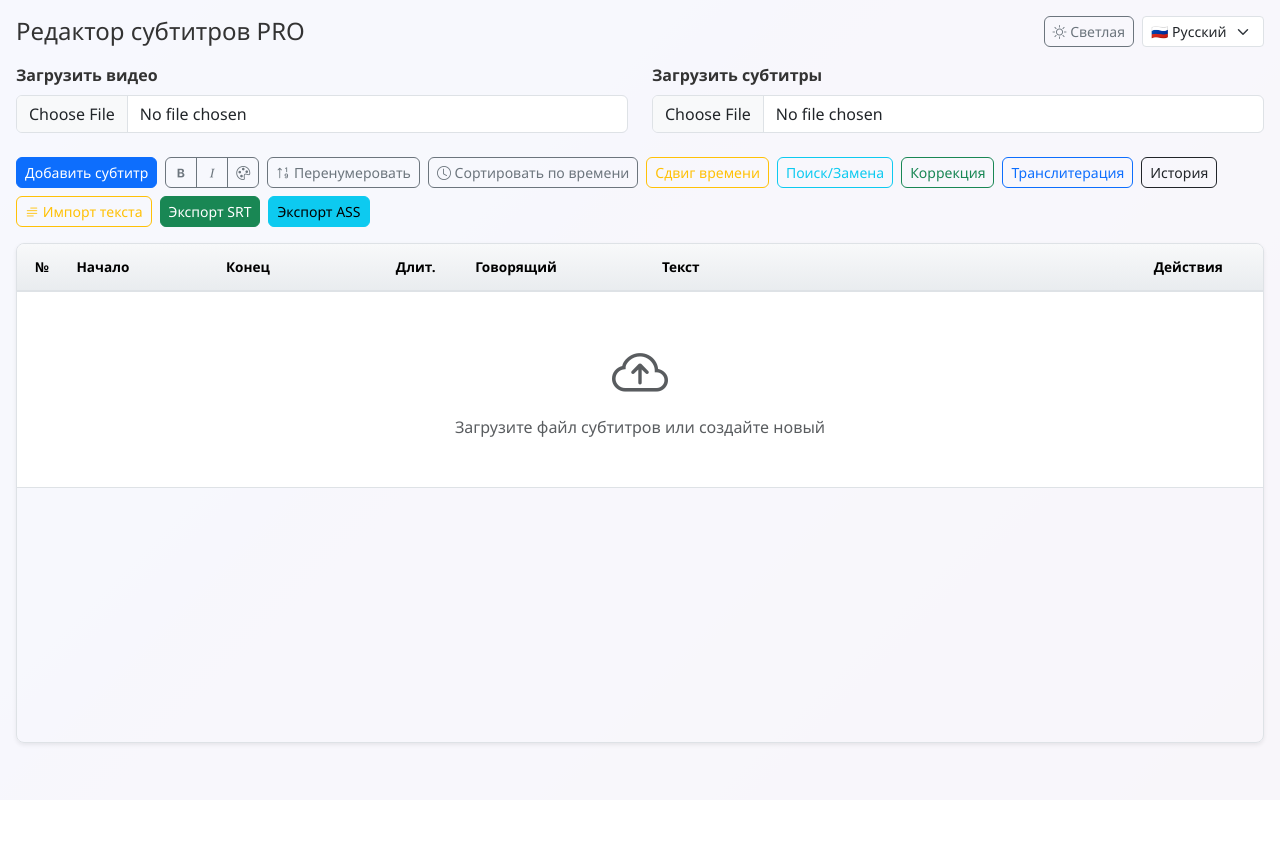
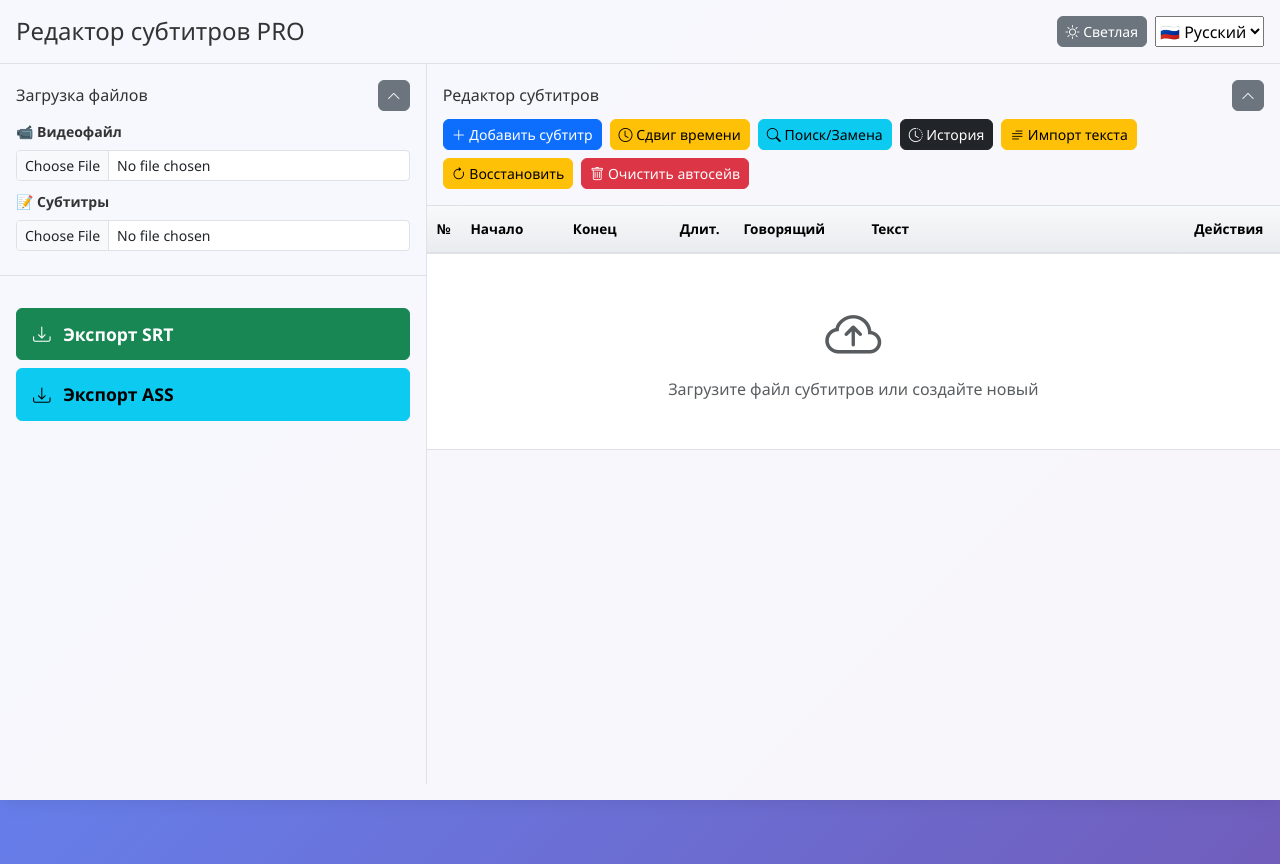
Before and after one commit to sumer1hp/anime.io, a plain HTML site: page index.html in a window 1280 px wide. Before the commit the page ends 800 px from the top, so only its background shows below. Drawn offline with nearby package versions, Linux system fonts and the light colour scheme.

Commit message:
Add files via upload

```diff
--- a/index.html
+++ b/index.html
@@ -1,24 +1,36 @@
 <!DOCTYPE html>
 <html lang="ru">
   <head>
-  <meta charset="UTF-8">
-  <meta name="viewport" content="width=device-width, initial-scale=1">
+    <meta charset="UTF-8" />
+    <meta name="viewport" content="width=device-width, initial-scale=1" />
     <title data-i18n="appTitle">🎬 Редактор субтитров PRO</title>
-  <link rel="icon" href="/favicon.ico" type="image/x-icon">
-  <link href="https://cdn.jsdelivr.net/npm/bootstrap@5.3.3/dist/css/bootstrap.min.css" rel="stylesheet">
-  <link rel="stylesheet" href="https://cdn.jsdelivr.net/npm/bootstrap-icons@1.11.3/font/bootstrap-icons.min.css">
-  <link rel="stylesheet" href="css/style.css">
-  <link rel="stylesheet" href="css/themes.css">
+    <link rel="icon" href="/favicon.ico" type="image/x-icon" />
+    <link
+      href="https://cdn.jsdelivr.net/npm/bootstrap@5.3.3/dist/css/bootstrap.min.css"
+      rel="stylesheet"
+    />
+    <link
+      rel="stylesheet"
+      href="https://cdn.jsdelivr.net/npm/bootstrap-icons@1.11.3/font/bootstrap-icons.min.css"
+    />
+    <link rel="stylesheet" href="css/style.css" />
+    <link rel="stylesheet" href="css/themes.css" />
+    <link rel="stylesheet" href="modules/formatting.css" />
   </head>
   <body data-theme="light">
-
     <!-- Модальные окна -->
     <div class="modal fade" id="searchReplaceModal" tabindex="-1">
       <div class="modal-dialog modal-lg">
         <div class="modal-content">
           <div class="modal-header">
-        <h5 class="modal-title" data-i18n="searchReplace">Поиск и замена</h5>
-        <button type="button" class="btn-close" data-bs-dismiss="modal"></button>
+            <h5 class="modal-title" data-i18n="searchReplace">
+              Поиск и замена
+            </h5>
+            <button
+              type="button"
+              class="btn-close"
+              data-bs-dismiss="modal"
+            ></button>
           </div>
           <div class="modal-body">
             <!-- Содержимое будет в search-replace.js -->
@@ -31,8 +43,14 @@
       <div class="modal-dialog">
         <div class="modal-content">
           <div class="modal-header">
-        <h5 class="modal-title" data-i18n="timeShift">Сдвиг временных меток</h5>
-        <button type="button" class="btn-close" data-bs-dismiss="modal"></button>
+            <h5 class="modal-title" data-i18n="timeShift">
+              Сдвиг временных меток
+            </h5>
+            <button
+              type="button"
+              class="btn-close"
+              data-bs-dismiss="modal"
+            ></button>
           </div>
           <div class="modal-body">
             <!-- Содержимое будет в time-tools.js -->
@@ -46,41 +64,81 @@
         <div class="modal-content">
           <div class="modal-header">
             <h5 class="modal-title">Импорт текста</h5>
-        <button type="button" class="btn-close" data-bs-dismiss="modal"></button>
+            <button
+              type="button"
+              class="btn-close"
+              data-bs-dismiss="modal"
+            ></button>
           </div>
           <div class="modal-body">
             <div class="mb-3">
-          <label class="form-label">Введите текст (каждая строка - отдельный субтитр):</label>
-          <textarea id="importTextArea" class="form-control" rows="10" placeholder="Первая фраза&#10;Вторая фраза&#10;Третья фраза"></textarea>
+              <label class="form-label"
+                >Введите текст (каждая строка - отдельный субтитр):</label
+              >
+              <textarea
+                id="importTextArea"
+                class="form-control"
+                rows="10"
+                placeholder="Первая фраза&#10;Вторая фраза&#10;Третья фраза"
+              ></textarea>
             </div>
             <div class="row">
               <div class="col-md-6">
                 <label class="form-label">Начальное время (секунды):</label>
-            <input type="number" id="startTimeInput" class="form-control" value="0" min="0" step="1">
+                <input
+                  type="number"
+                  id="startTimeInput"
+                  class="form-control"
+                  value="0"
+                  min="0"
+                  step="1"
+                />
               </div>
               <div class="col-md-6">
-            <label class="form-label">Длительность каждого субтитра (секунды):</label>
-            <input type="number" id="durationInput" class="form-control" value="3" min="1" step="0.5">
+                <label class="form-label"
+                  >Длительность каждого субтитра (секунды):</label
+                >
+                <input
+                  type="number"
+                  id="durationInput"
+                  class="form-control"
+                  value="3"
+                  min="1"
+                  step="0.5"
+                />
               </div>
             </div>
           </div>
           <div class="modal-footer">
-        <button type="button" class="btn btn-secondary" data-bs-dismiss="modal">Отмена</button>
-        <button type="button" class="btn btn-primary" id="confirmImport">Импортировать</button>
+            <button
+              type="button"
+              class="btn btn-secondary"
+              data-bs-dismiss="modal"
+            >
+              Отмена
+            </button>
+            <button type="button" class="btn btn-primary" id="confirmImport">
+              Импортировать
+            </button>
           </div>
         </div>
       </div>
     </div>
 
-<div class="container-fluid px-3 py-3" style="max-width: 1800px;">
+    <div class="container-fluid h-100 p-0">
       <!-- Верхняя панель -->
-  <div class="d-flex justify-content-between align-items-center mb-3">
+      <div
+        class="d-flex justify-content-between align-items-center p-3 border-bottom"
+      >
         <h4 class="mb-0" data-i18n="appTitle">🎬 Редактор субтитров PRO</h4>
         <div class="d-flex gap-2">
-      <button class="btn btn-sm btn-outline-secondary" id="themeToggle">
+          <button class="btn btn-sm btn-secondary" id="themeToggle">
             <i class="bi bi-moon"></i> Тема
           </button>
-      <select class="form-select form-select-sm" id="languageSelect" style="width: auto;">
+          <select
+            id="languageSelect"
+            style="width: auto"
+          >
             <option value="ru">🇷🇺 Русский</option>
             <option value="en">🇺🇸 English</option>
             <option value="es">🇪🇸 Español</option>
@@ -88,40 +146,115 @@
         </div>
       </div>
 
-  <!-- Загрузка файлов -->
-  <div class="row mb-4">
-    <div class="col-md-6">
-      <label class="form-label fw-bold" data-i18n="loadVideo">📹 Видеофайл</label>
-      <input type="file" id="videoFile" class="form-control" accept="video/*">
+      <!-- Основной контент -->
+      <div class="row g-0 h-100">
+        <!-- Левая колонка - Видео -->
+        <div
+          class="col-md-4 d-flex flex-column border-end"
+          style="height: calc(100vh - 80px)"
+        >
+          <!-- Загрузка файлов (сворачиваемая панель) -->
+          <div class="p-3 border-bottom">
+            <div class="d-flex justify-content-between align-items-center mb-2">
+              <h6 class="mb-0">Загрузка файлов</h6>
+              <button
+                class="btn btn-sm btn-secondary"
+                type="button"
+                data-bs-toggle="collapse"
+                data-bs-target="#fileUploadPanel"
+              >
+                <i class="bi bi-chevron-up"></i>
+              </button>
             </div>
-    <div class="col-md-6">
-      <label class="form-label fw-bold" data-i18n="loadSubtitles">📝 Субтитры</label>
-      <input type="file" id="subtitleFile" class="form-control" accept=".srt,.ass,.vtt,.txt">
+            <div class="collapse show" id="fileUploadPanel">
+              <div class="mb-2">
+                <label class="form-label small fw-bold">📹 Видеофайл</label>
+                <input
+                  type="file"
+                  id="videoFile"
+                  class="form-control form-control-sm"
+                  accept="video/*"
+                />
+              </div>
+              <div class="mb-2">
+                <label class="form-label small fw-bold">📝 Субтитры</label>
+                <input
+                  type="file"
+                  id="subtitleFile"
+                  class="form-control form-control-sm"
+                  accept=".srt,.ass,.vtt,.txt"
+                />
+              </div>
             </div>
           </div>
 
-  <!-- Видеоплеер с улучшенным контролем -->
-  <div id="playerContainer" class="d-none rounded-3 overflow-hidden shadow-sm bg-black position-relative mb-4">
-    <video id="videoPlayer" controls width="100%"></video>
+          <!-- Видеоплеер -->
+          <div class="flex-grow-1 p-3">
+            <div
+              id="playerContainer"
+              class="d-none rounded-3 overflow-hidden shadow-sm bg-black position-relative"
+            >
+              <video id="videoPlayer" controls class="w-100 h-100">
+                Ваш браузер не поддерживает видео тег.
+              </video>
               <div id="subtitleOverlay" class="subtitle-overlay"></div>
+
+              <!-- Кнопка выхода из полноэкранного режима -->
+              <button
+                class="fullscreen-btn"
+                onclick="window.videoPlayer.toggleFullscreen()"
+                title="Выйти из полноэкранного режима (F или Esc)"
+              >
+                <i class="bi bi-fullscreen-exit"></i>
+              </button>
+
+              <div id="videoLoading" class="video-loading">
+                <div class="spinner-border text-light" role="status">
+                  <span class="visually-hidden">Загрузка...</span>
+                </div>
+                <div class="mt-2 text-light">Загрузка видео...</div>
+              </div>
 
               <!-- Улучшенная панель управления -->
               <div class="video-controls">
                 <div class="d-flex justify-content-between align-items-center">
                   <div class="d-flex gap-2">
-          <button class="btn btn-sm btn-outline-light" onclick="videoSeek(-5)" title="Назад 5с (←)">
+                    <button
+                      class="btn btn-sm btn-light"
+                      onclick="videoSeek(-5)"
+                      title="Назад 5с (←)"
+                    >
                       <i class="bi bi-skip-backward"></i> 5с
                     </button>
-          <button class="btn btn-sm btn-outline-light" onclick="videoSeek(5)" title="Вперед 5с (→)">
+                    <button
+                      class="btn btn-sm btn-light"
+                      onclick="videoSeek(5)"
+                      title="Вперед 5с (→)"
+                    >
                       5с <i class="bi bi-skip-forward"></i>
                     </button>
-          <button class="btn btn-sm btn-outline-light" onclick="addBookmark()" title="Добавить закладку (B)">
+                    <button
+                      class="btn btn-sm btn-light"
+                      onclick="addBookmark()"
+                      title="Добавить закладку (B)"
+                    >
                       <i class="bi bi-bookmark"></i>
+                    </button>
+                    <button
+                      class="btn btn-sm btn-light"
+                      onclick="window.videoPlayer.toggleFullscreen()"
+                      title="Полноэкранный режим (F)"
+                    >
+                      <i class="bi bi-arrows-fullscreen"></i>
                     </button>
                   </div>
 
                   <div class="d-flex gap-2 align-items-center text-white">
-          <select class="form-select form-select-sm" id="playbackRate" style="width: auto;">
+                    <select
+                      class="form-select form-select-sm"
+                      id="playbackRate"
+                      style="width: auto"
+                    >
                       <option value="0.5">0.5x</option>
                       <option value="0.75">0.75x</option>
                       <option value="1" selected>1x</option>
@@ -129,7 +262,8 @@
                       <option value="1.5">1.5x</option>
                       <option value="2">2x</option>
                     </select>
-          <span id="currentTime">00:00:00</span> / <span id="duration">00:00:00</span>
+                    <span id="currentTime">00:00</span> /
+                    <span id="duration">00:00</span>
                   </div>
                 </div>
 
@@ -139,129 +273,159 @@
                 </div>
               </div>
             </div>
+            <!-- Кнопки экспорта под видео -->
+            <div class="mt-3 d-grid gap-2">
+              <button id="exportSrt" class="btn btn-success btn-lg">
+                <i class="bi bi-download me-2"></i> Экспорт SRT
+              </button>
+              <button id="exportAss" class="btn btn-info btn-lg">
+                <i class="bi bi-download me-2"></i> Экспорт ASS
+              </button>
+            </div>
+          </div>
+        </div>
 
+        <!-- Правая колонка - Редактор субтитров -->
+        <div
+          class="col-md-8 d-flex flex-column"
+          style="height: calc(100vh - 80px)"
+        >
           <!-- Панель инструментов -->
-  <div class="d-flex flex-wrap gap-2 mb-3">
-    <button id="addSubtitleRow" class="btn btn-primary btn-sm" data-i18n="addSubtitle">
+          <div class="p-3 border-bottom">
+            <div class="d-flex justify-content-between align-items-center mb-2">
+              <h6 class="mb-0">Редактор субтитров</h6>
+              <button  class="btn btn-sm btn-secondary"
+                type="button"
+                data-bs-toggle="collapse"
+                data-bs-target="#toolsPanel"
+              >
+                <i class="bi bi-chevron-up"></i>
+              </button>
+            </div>
+            <div class="collapse show" id="toolsPanel">
+              <div class="d-flex flex-wrap gap-2">
+                <button id="addSubtitleRow" class="btn btn-primary btn-sm">
                   <i class="bi bi-plus-lg"></i> Добавить субтитр
                 </button>
 
-    <!-- Группа форматирования -->
-    <div class="btn-group">
-      <button class="btn btn-outline-secondary btn-sm" onclick="formatText('bold')" title="Жирный (Ctrl+B)">
-        <i class="bi bi-type-bold"></i>
-      </button>
-      <button class="btn btn-outline-secondary btn-sm" onclick="formatText('italic')" title="Курсив (Ctrl+I)">
-        <i class="bi bi-type-italic"></i>
-      </button>
-      <button class="btn btn-outline-secondary btn-sm" onclick="formatText('color')" title="Цвет">
-        <i class="bi bi-palette"></i>
-      </button>
-    </div>
-
-    <!-- Основные инструменты -->
-    <button id="autoNumber" class="btn btn-outline-secondary btn-sm">
-      <i class="bi bi-sort-numeric-up"></i> Перенумеровать
-    </button>
-
-    <button id="sortByTime" class="btn btn-outline-secondary btn-sm">
-      <i class="bi bi-clock"></i> Сортировать по времени
-    </button>
-
-    <!-- Группа инструментов -->
-    <button class="btn btn-outline-warning btn-sm" onclick="showTimeShiftModal()" data-i18n="timeShift">
+                <button
+                  class="btn btn-warning btn-sm"
+                  onclick="showTimeShiftModal()"
+                >
                   <i class="bi bi-clock"></i> Сдвиг времени
                 </button>
 
-    <button class="btn btn-outline-info btn-sm" onclick="showSearchReplaceModal()" data-i18n="searchReplace">
+                <button
+                  class="btn btn-info btn-sm"
+                  onclick="showSearchReplaceModal()"
+                >
                   <i class="bi bi-search"></i> Поиск/Замена
                 </button>
 
-    <button class="btn btn-outline-success btn-sm" onclick="autoCorrectSpelling()" data-i18n="spellCheck">
-      <i class="bi bi-spellcheck"></i> Коррекция
-    </button>
-
-    <button class="btn btn-outline-primary btn-sm" onclick="transliterateText()" data-i18n="transliterate">
-      <i class="bi bi-translate"></i> Транслитерация
-    </button>
-
-    <!-- История -->
-    <button class="btn btn-outline-dark btn-sm" onclick="showHistory()" data-i18n="history">
+                <button class="btn btn-dark btn-sm" onclick="showHistory()">
                   <i class="bi bi-clock-history"></i> История
                 </button>
 
-    <!-- Импорт -->
-    <button id="importText" class="btn btn-outline-warning btn-sm">
+                <button id="importText" class="btn btn-warning btn-sm">
                   <i class="bi bi-text-paragraph"></i> Импорт текста
                 </button>
-
-    <!-- Экспорт -->
-    <button id="exportSrt" class="btn btn-success btn-sm" data-i18n="export1">
-      <i class="bi bi-download"></i> SRT
+                <!-- ДОБАВЬТЕ ЭТИ КНОПКИ АВТОСОХРАНЕНИЯ -->
+                <button id="restoreAutoSave" class="btn btn-warning btn-sm">
+                  <i class="bi bi-arrow-clockwise"></i> Восстановить
                 </button>
-
-    <button id="exportAss" class="btn btn-info btn-sm" data-i18n="export2">
-      <i class="bi bi-download"></i> ASS
+                <button id="clearAutoSave" class="btn btn-danger btn-sm">
+                  <i class="bi bi-trash"></i> Очистить автосейв
                 </button>
               </div>
 
               <!-- Статистика -->
-  <div id="stats" class="alert alert-light d-none mb-3">
+              <div id="stats" class="alert alert-light d-none mt-2 mb-0">
                 <div class="row text-center">
                   <div class="col">
-        <strong id="totalSubtitles">0</strong><br>
+                    <strong id="totalSubtitles">0</strong><br />
                     <small class="text-muted">Всего субтитров</small>
                   </div>
                   <div class="col">
-        <strong id="totalDuration">0:00:00</strong><br>
+                    <strong id="totalDuration">0:00:00</strong><br />
                     <small class="text-muted">Общая длительность</small>
                   </div>
                   <div class="col">
-        <strong id="averageDuration">0:00:00</strong><br>
+                    <strong id="averageDuration">0:00:00</strong><br />
                     <small class="text-muted">Средняя длительность</small>
                   </div>
                   <div class="col">
-        <strong id="totalCharacters">0</strong><br>
+                    <strong id="totalCharacters">0</strong><br />
                     <small class="text-muted">Символов</small>
                   </div>
                 </div>
               </div>
+            </div>
+          </div>
 
-  <!-- Таблица субтитров с колонкой "Говорящий" -->
-  <div class="table-wrapper rounded-3 shadow-sm border" style="max-height: 500px; overflow: auto;">
+          <!-- Таблица субтитров -->
+          <div class="flex-grow-1 position-relative">
+            <div class="table-wrapper h-100">
               <table id="subtitleTable" class="table table-hover mb-0">
                 <thead class="table-light sticky-top">
                   <tr>
-          <th style="width: 4%" class="text-center" data-i18n="number">№</th>
+                    <th
+                      style="width: 4%"
+                      class="text-center"
+                      data-i18n="number"
+                    >
+                      №
+                    </th>
                     <th style="width: 12%" data-i18n="start">Начало</th>
                     <th style="width: 12%" data-i18n="end">Конец</th>
-          <th style="width: 8%" class="text-center" data-i18n="duration">Длит.</th>
+                    <th
+                      style="width: 8%"
+                      class="text-center"
+                      data-i18n="duration"
+                    >
+                      Длит.
+                    </th>
                     <th style="width: 15%" data-i18n="speaker">Говорящий</th>
                     <th data-i18n="text">Текст</th>
-          <th style="width: 12%" class="text-center" data-i18n="actions">Действия</th>
+                    <th
+                      style="width: 12%"
+                      class="text-center"
+                      data-i18n="actions"
+                    >
+                      Действия
+                    </th>
                   </tr>
                 </thead>
                 <tbody id="subtitleTableBody">
-        <tr><td colspan="7" class="text-center text-muted py-5">
-          <i class="bi bi-cloud-arrow-up display-4 d-block mb-2"></i>
+                  <tr>
+                    <td colspan="7" class="text-center text-muted py-5">
+                      <i
+                        class="bi bi-cloud-arrow-up display-4 d-block mb-2"
+                      ></i>
                       Загрузите файл субтитров или создайте новый
-        </td></tr>
+                    </td>
+                  </tr>
                 </tbody>
               </table>
+            </div>
+          </div>
+        </div>
       </div>
     </div>
 
     <!-- Скрипты -->
     <script src="https://cdn.jsdelivr.net/npm/bootstrap@5.3.3/dist/js/bootstrap.bundle.min.js"></script>
+    <script src="https://code.jquery.com/jquery-3.6.0.min.js"></script>
+    <!-- ОСНОВНЫЕ ЗАГРУЗЧИКИ -->
     <script src="js/subtitle-loader.js"></script>
+    <script src="js/player.js"></script>
+    <!--ядро редактора-->
     <script src="js/editor.js"></script>
-<script src="js/player.js"></script>
-<script src="js/export.js"></script>
-
-<!-- Новые модули -->
+    <!-- РЕДАКТОР -->
+<script src="js/utilities.js"></script>
+    <script src="js/subtitle-row.js"></script>
+    <!-- МОДУЛИ -->
     <script src="modules/speaker-manager.js"></script>
     <script src="modules/time-tools.js"></script>
-<script src="modules/text-formatting.js"></script>
     <script src="modules/search-replace.js"></script>
     <script src="modules/spell-checker.js"></script>
     <script src="modules/transliteration.js"></script>
@@ -269,6 +433,15 @@
     <script src="modules/video-controls.js"></script>
     <script src="modules/history-manager.js"></script>
     <script src="modules/language-manager.js"></script>
+    <script src="modules/copy-time.js"></script>
+    <script src="modules/time-jump.js"></script>
 
+
+    <!-- <script src="modules/horizontal-scroll-actions.js"></script> -->
+    <script src="modules/hybrid-actions.js"></script>
+    <!-- <script src="modules/hybrid-actions-v2.js"></script> -->
+    <!-- <script src="modules/compact-actions.js"></script> -->
+    <!-- ЭКСПОРТ -->
+    <script src="js/export.js"></script>
   </body>
 </html>
```
Lines whose indentation alone changed are shown as unchanged.
